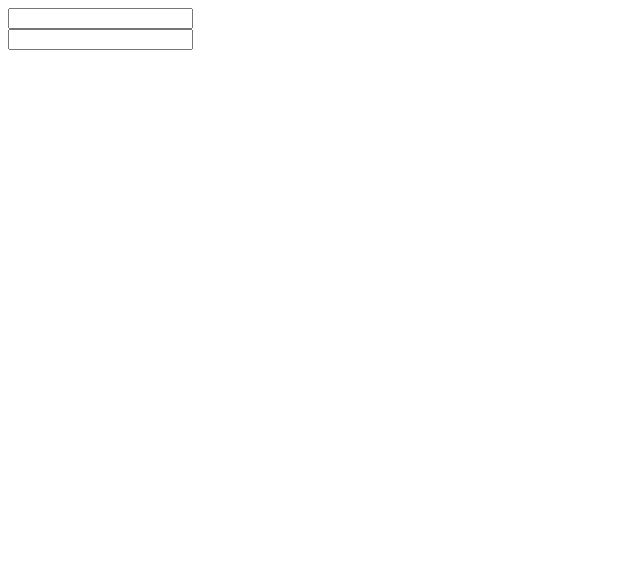
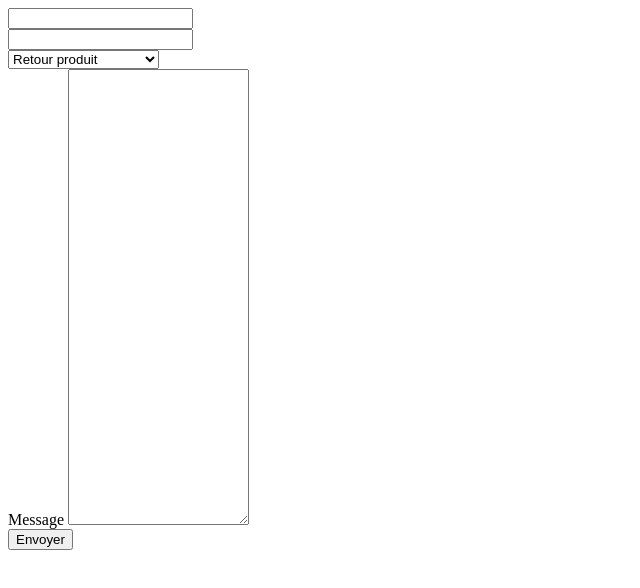
Before and after one commit to max-295/Novatech, a plain HTML site: page contact.html in a window 1280 px wide. Shown: the whole page, without its empty margins (0-640 px from the left). Drawn offline with Linux system fonts and the light colour scheme.

Commit message:
ajout fin formulaire

```diff
--- a/contact.html
+++ b/contact.html
@@ -14,7 +14,17 @@
         <label for="email"></label>
         <input id="email" name="email" type="email"><br>
 
-
+        <label for="sujet"></label>
+        <select name="sujet" id="sujet">
+            <option value="1">Retour produit</option>
+            <option value="2">Réclamation</option>
+            <option value="3">Demande Particulière</option>
+        </select>
+        <br>
+        <label for="message">Message</label>
+        <textarea name="message" id="message" cols="20" rows="30"></textarea>
+        <br>
+        <button type="submit">Envoyer</button>
 
     </form>
 </body>
```
